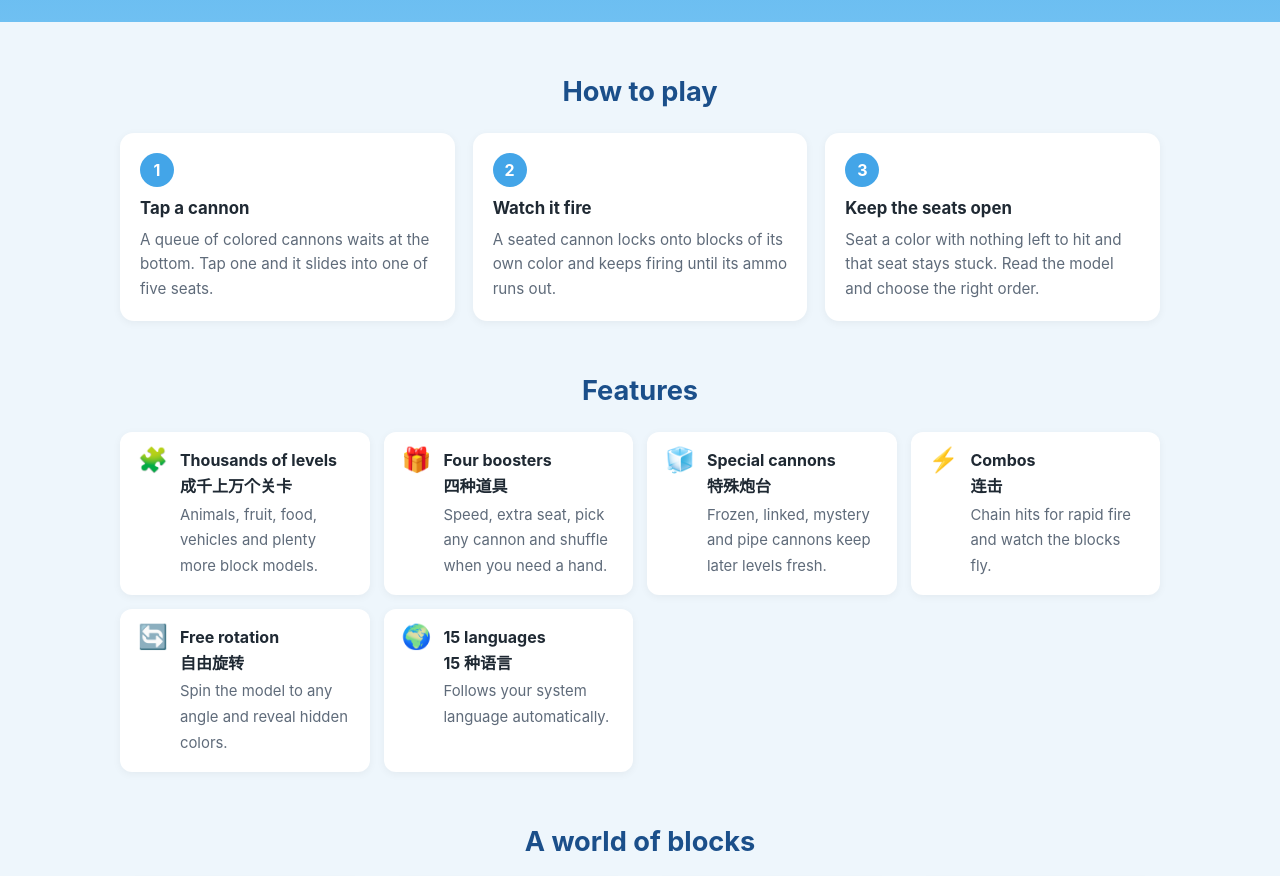
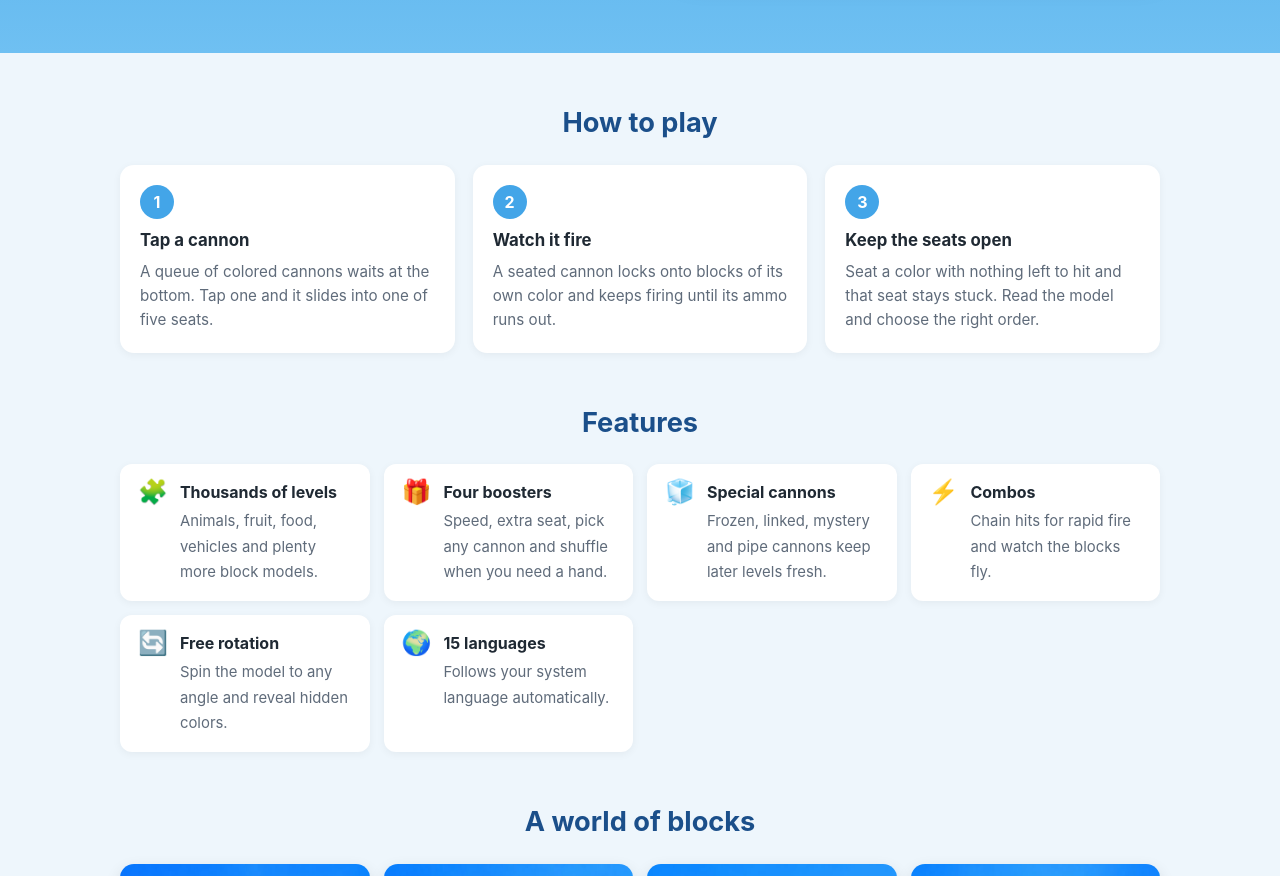
Before and after one commit to yantian001/blocksmash-site, a plain HTML site: page index.html in a window 1280 px wide. Shown: the part 422-1298 px from the top of the page. Drawn offline with Linux system fonts and the light colour scheme.

Commit message:
Landing page: hide the inactive language's elements regardless of their own display

```diff
--- a/index.html
+++ b/index.html
@@ -61,9 +61,8 @@
   footer { padding: 28px 0 40px; color: var(--muted); font-size: .9rem; text-align: center; }
   footer a { margin: 0 8px; }
 
-  [data-lang] { display: none; }
-  html[data-ui="en"] [data-lang="en"], html[data-ui="zh"] [data-lang="zh"] { display: revert; }
-  html[data-ui="en"] span[data-lang="en"], html[data-ui="zh"] span[data-lang="zh"], html[data-ui="en"] b[data-lang="en"], html[data-ui="zh"] b[data-lang="zh"] { display: inline; }
+  /* Only the active language's elements are shown; everything else keeps its natural display. */
+  html:not([data-ui="zh"]) [data-lang="zh"], html:not([data-ui="en"]) [data-lang="en"] { display: none !important; }
 
   @media (max-width: 820px) {
     .hero .wrap { grid-template-columns: 1fr; }
```
